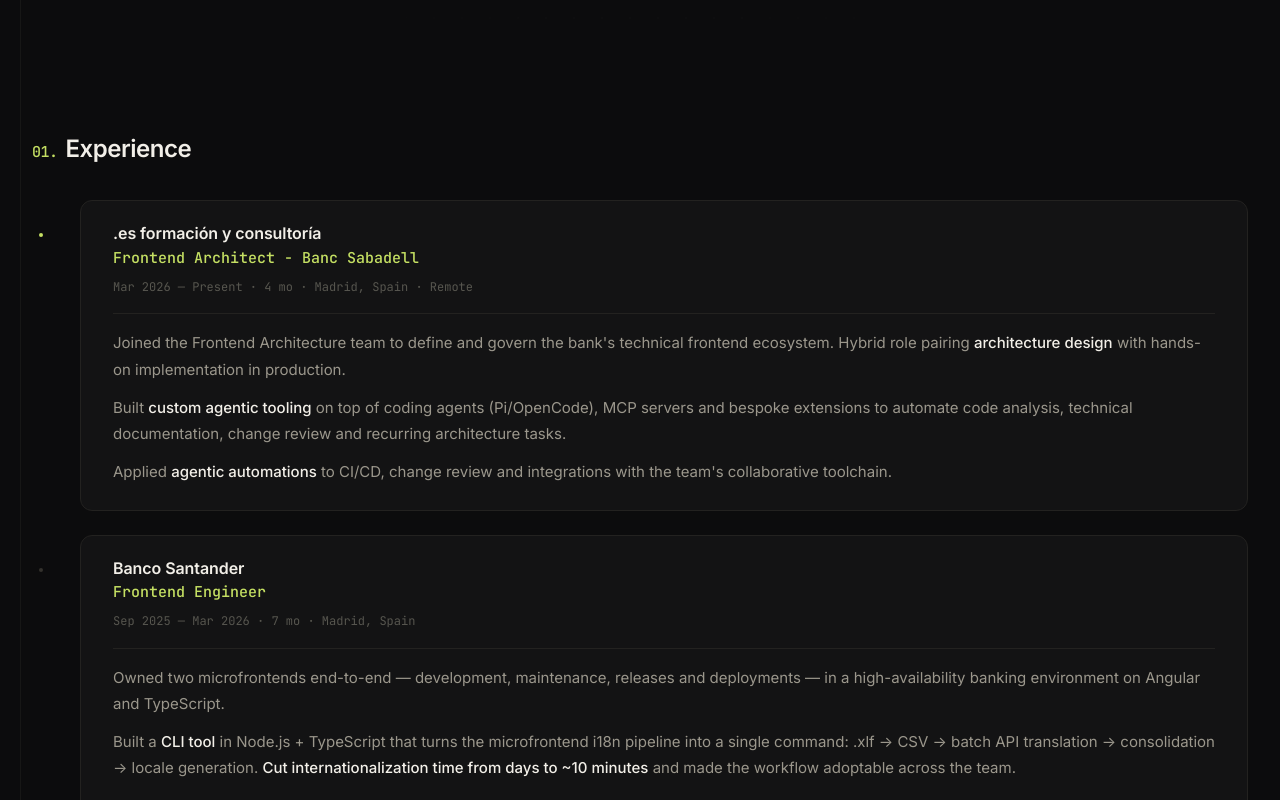
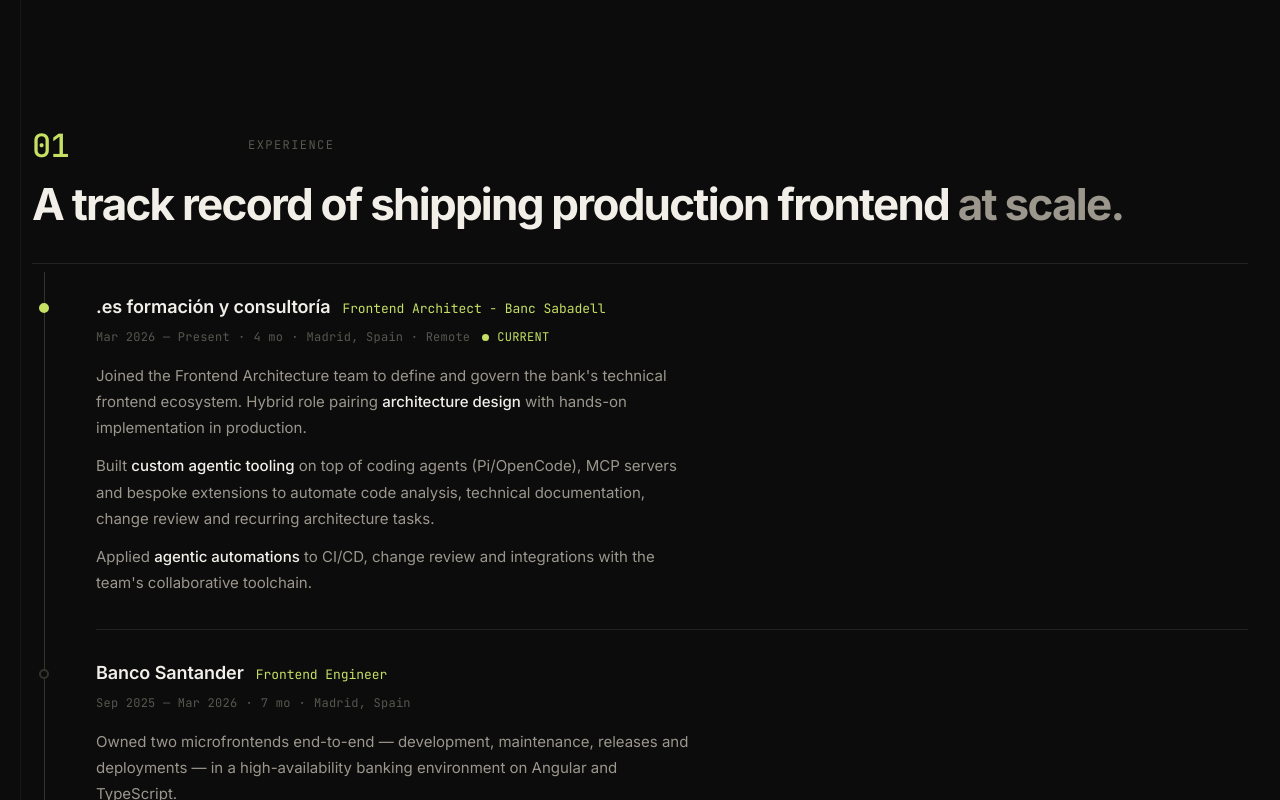
Before and after one commit to RafaGonzalezDev/personal-portfolio, a React (Vite) app: page / in a window 1280 px wide. Shown: the part 780-1580 px from the top of the page. Built offline with nearby package versions, Linux system fonts and the light colour scheme.

Commit message:
feat(experience): add vertical timeline with cards
Replace the stacked list with a vertical timeline. Each experience
has a two-line head (company + role, then date, duration, location)
and a description body. The current experience gets an
accent-filled dot on the timeline.

```diff
--- a/src/sections/Experience.jsx
+++ b/src/sections/Experience.jsx
@@ -44,13 +44,7 @@
 const formatExperienceDate = (experience) => {
   const startDate = `${getMonthLabel(experience.start.month)} ${experience.start.year}`;
   const endDate = getDisplayEndDate(experience);
-  const duration = formatDuration(experience.start, experience.end);
-  return `${startDate} — ${endDate}  ·  ${duration}`;
-};
-
-const formatMeta = (experience) => {
-  const date = formatExperienceDate(experience);
-  return experience.location ? `${date}  ·  ${experience.location}` : date;
+  return `${startDate} — ${endDate}`;
 };
 
 const formatDescription = (description) => {
@@ -69,8 +63,13 @@
   return (
     <section className={styles.section} id="experience">
       <header className={styles.header}>
-        <h2 className={styles.title}>
-          <span className={styles.titleIndex}>01.</span>Experience
+        <div className={styles.headerTop}>
+          <span className={styles.headerIndex} aria-hidden="true">01</span>
+          <p className={styles.eyebrow}>Experience</p>
+        </div>
+        <h2 className={styles.sectionTitle}>
+          A track record of shipping production frontend
+          <span className={styles.sectionTitleAccent}> at scale.</span>
         </h2>
       </header>
 
@@ -80,16 +79,32 @@
             key={`${experience.company}-${experience.role}-${experience.start.month}-${experience.start.year}`}
             className={styles.item}
           >
-            <div className={styles.head}>
-              <h3 className={styles.company}>{experience.company}</h3>
-              <p className={styles.role}>{experience.role}</p>
-              <p className={styles.meta}>{formatMeta(experience)}</p>
-            </div>
+            <header className={styles.itemHead}>
+              <div className={styles.titleLine}>
+                <h3 className={styles.company}>{experience.company}</h3>
+                <p className={styles.role}>{experience.role}</p>
+              </div>
+              <div className={styles.metaLine}>
+                <span>{formatExperienceDate(experience)}</span>
+                <span className={styles.metaDot} aria-hidden="true">·</span>
+                <span>{formatDuration(experience.start, experience.end)}</span>
+                {experience.location ? (
+                  <>
+                    <span className={styles.metaDot} aria-hidden="true">·</span>
+                    <span>{experience.location}</span>
+                  </>
+                ) : null}
+                {experience.isCurrent ? (
+                  <span className={styles.badge}>
+                    <span className="status-dot" aria-hidden="true" />
+                    Current
+                  </span>
+                ) : null}
+              </div>
+            </header>
 
-            <div className={styles.body}>
-              <div className={styles.description}>
-                {formatDescription(experience.description)}
-              </div>
+            <div className={styles.itemBody}>
+              {formatDescription(experience.description)}
             </div>
           </li>
         ))}
--- a/src/styles/Experience.module.css
+++ b/src/styles/Experience.module.css
@@ -4,74 +4,95 @@
   gap: var(--space-6);
 }
 
+/* ---- Section header (2 rows: compact top + large title) ---- */
 .header {
   display: flex;
-  align-items: baseline;
-  gap: var(--space-3);
+  flex-direction: column;
+  gap: var(--space-4);
 }
 
-.title {
-  display: inline-flex;
-  align-items: baseline;
-  gap: var(--space-2);
-  font-size: var(--font-size-2xl);
-  font-weight: var(--font-weight-semibold);
-  color: var(--text);
+.headerTop {
+  display: grid;
+  grid-template-columns: var(--size-meta-column) minmax(0, 1fr);
+  gap: var(--space-5);
+  align-items: center;
+}
+
+.headerIndex {
+  font-family: var(--font-mono);
+  font-size: var(--font-size-3xl);
+  font-weight: var(--font-weight-medium);
+  line-height: 1;
+  color: var(--accent);
   letter-spacing: var(--tracking-tight);
 }
 
-.titleIndex {
+.eyebrow {
   font-family: var(--font-mono);
-  font-size: var(--font-size-base);
-  color: var(--accent);
-  font-weight: var(--font-weight-medium);
+  font-size: var(--font-size-xs);
+  color: var(--text-faint);
+  text-transform: uppercase;
+  letter-spacing: var(--tracking-widest);
 }
 
-/* ===== STACKED LIST WITH TIMELINE ===== */
+.sectionTitle {
+  font-size: var(--font-size-4xl);
+  font-weight: var(--font-weight-bold);
+  line-height: var(--line-height-snug);
+  letter-spacing: var(--tracking-tighter);
+  color: var(--text);
+  max-width: 50ch;
+}
+
+.sectionTitleAccent {
+  color: var(--text-muted);
+}
+
+/* ---- List with vertical timeline ---- */
 .list {
-  --timeline-x: var(--space-2);
+  position: relative;
   display: flex;
   flex-direction: column;
-  gap: var(--space-5);
-  position: relative;
-  padding-left: var(--space-7);
+  border-top: var(--hairline);
+  padding-left: var(--space-8);
 }
 
 .list::before {
   content: '';
   position: absolute;
-  left: var(--timeline-x);
+  left: var(--space-3);
   top: var(--space-2);
   bottom: var(--space-2);
-  width: var(--size-timeline-line);
+  width: 1px;
   background-color: var(--border-strong);
 }
 
-/* ===== CARD ===== */
+/* ---- Item (single column, anchored to the timeline) ---- */
 .item {
   position: relative;
-  background-color: var(--bg-elevated);
-  border: var(--border-thin);
-  border-radius: var(--radius-lg);
-  padding: var(--space-5) var(--space-6);
-  transition: border-color var(--duration-base) var(--ease);
+  display: flex;
+  flex-direction: column;
+  gap: var(--space-4);
+  padding: var(--space-6) 0;
+  border-bottom: var(--hairline);
+  transition: background-color var(--duration-base) var(--ease);
 }
 
 .item:hover {
-  border-color: var(--border-strong);
+  background-color: color-mix(in srgb, var(--bg-subtle) 50%, transparent);
 }
 
+/* Timeline dot, centered on the vertical line */
 .item::before {
   content: '';
   position: absolute;
-  left: calc(var(--timeline-x) - var(--space-7));
-  top: var(--space-6);
-  width: var(--size-timeline-dot);
-  height: var(--size-timeline-dot);
+  left: calc(-1 * var(--space-8) + var(--space-3) - 5px);
+  top: calc(var(--space-6) + 0.45rem);
+  width: 10px;
+  height: 10px;
   border-radius: var(--radius-pill);
   background-color: var(--bg);
-  border: var(--border-thick);
-  transform: translateX(-50%);
+  border: 2px solid var(--border-strong);
   transition: border-color var(--duration-base) var(--ease),
     background-color var(--duration-base) var(--ease);
 }
@@ -85,64 +106,99 @@
   border-color: var(--accent);
 }
 
-/* ===== CARD HEAD ===== */
-.head {
+/* ---- Item head: 2 lines (company+role, then date+location) ---- */
+.itemHead {
   display: flex;
   flex-direction: column;
-  gap: var(--space-1);
-  margin-bottom: var(--space-4);
-  padding-bottom: var(--space-4);
-  border-bottom: var(--border-thin);
+  gap: var(--space-2);
+}
+
+.titleLine {
+  display: flex;
+  flex-wrap: wrap;
+  align-items: baseline;
+  gap: var(--space-3);
 }
 
 .company {
-  font-size: var(--font-size-lg);
+  font-size: var(--font-size-xl);
   font-weight: var(--font-weight-semibold);
   color: var(--text);
   letter-spacing: var(--tracking-snug);
-  line-height: var(--line-height-tight);
+  line-height: var(--line-height-snug);
+  margin: 0;
 }
 
 .role {
-  font-size: var(--font-size-base);
-  font-weight: var(--font-weight-medium);
+  font-family: var(--font-mono);
+  font-size: var(--font-size-sm);
   color: var(--accent);
-  font-family: var(--font-mono);
+  letter-spacing: var(--tracking-snug);
+  margin: 0;
 }
 
-.meta {
+.metaLine {
+  display: flex;
+  flex-wrap: wrap;
+  align-items: center;
+  gap: var(--space-2);
   font-family: var(--font-mono);
   font-size: var(--font-size-xs);
   color: var(--text-faint);
-  margin-top: var(--space-1);
+  letter-spacing: var(--tracking-wide);
 }
 
-/* ===== CARD BODY ===== */
-.body {
+.metaDot {
+  color: var(--text-faint);
+  user-select: none;
+}
+
+.badge {
+  display: inline-flex;
+  align-items: center;
+  gap: var(--space-2);
+  margin-left: var(--space-1);
+  color: var(--accent);
+  text-transform: uppercase;
+  letter-spacing: var(--tracking-wide);
+}
+
+/* ---- Item body (description) ---- */
+.itemBody {
   display: flex;
   flex-direction: column;
   gap: var(--space-3);
+  max-width: 64ch;
 }
 
-.description {
-  display: flex;
-  flex-direction: column;
-  gap: var(--space-3);
-}
-
-.description p {
+.itemBody p {
   font-size: var(--font-size-base);
   line-height: var(--line-height-relaxed);
   color: var(--text-muted);
 }
 
-/* ===== RESPONSIVE ===== */
+/* ---- Responsive ---- */
 @media (max-width: 768px) {
+  .headerTop {
+    grid-template-columns: 1fr;
+    gap: var(--space-3);
+  }
+  .headerIndex {
+    font-size: var(--font-size-2xl);
+  }
+  .sectionTitle {
+    font-size: var(--font-size-3xl);
+  }
   .list {
-    --timeline-x: var(--space-1);
-    padding-left: var(--space-5);
+    padding-left: var(--space-6);
+  }
+  .list::before {
+    left: var(--space-2);
+  }
+  .item::before {
+    left: calc(-1 * var(--space-6) + var(--space-2) - 5px);
   }
   .item {
-    padding: var(--space-4) var(--space-5);
+    padding: var(--space-5) 0;
   }
 }
```
